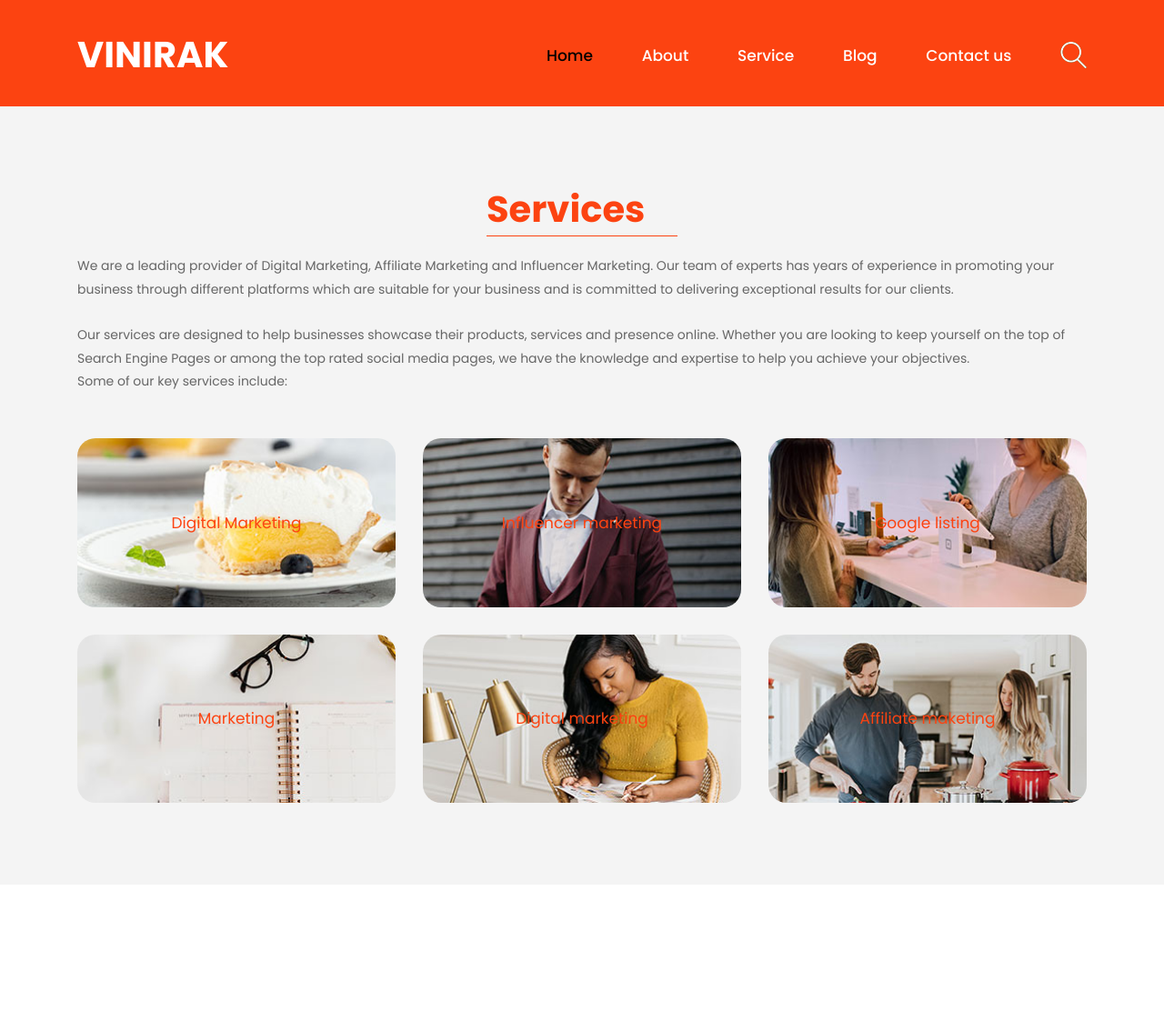
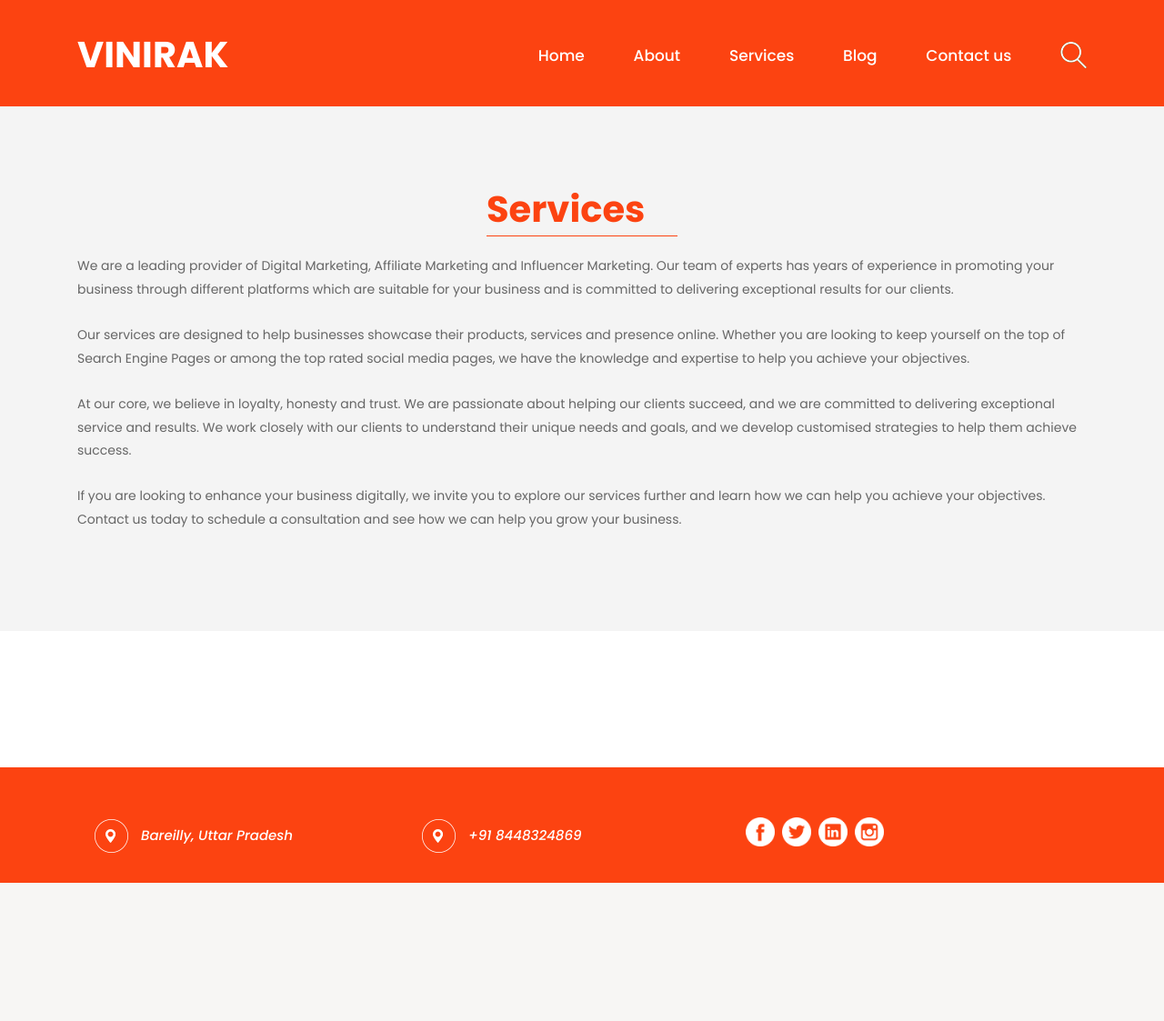
Before and after one commit to numaan7/aff, a Django app: template templates/services.html in a window 1280 px wide. Shown: the top 1123 px of the page at 91% size. After the commit the page ends 971 px from the top, so only its background shows below. Run offline with Django 3.2, Linux system fonts and the light colour scheme; the template is opened without the code that fills it, so the values that code supplies are empty; some libraries are stand-ins or nearby versions.

Commit message:
create a new page service

```diff
--- a/affiliateapp/models.py
+++ b/affiliateapp/models.py
@@ -26,6 +26,7 @@
 class Service(models.Model):
     title = models.CharField(max_length=255)
     description = models.TextField()
+    image = models.ImageField(storage=S3Boto3Storage(), default="image-link")
 
     def __str__(self):
         return self.title
--- a/affiliateapp/static/css/style.css
+++ b/affiliateapp/static/css/style.css
@@ -472,7 +472,7 @@
 }
 
 .menu-area-main li.active a {
-	color: #000;
+	/* color: #000; */
 }
 
 .right_cart_section {
--- a/affiliateapp/urls.py
+++ b/affiliateapp/urls.py
@@ -5,7 +5,7 @@
 urlpatterns = [
     path('', views.index),
     path('products', views.products),
-    path('about', views.about),
+    path('about/', views.about),
     path('services', views.services),
 
     path('client', views.client),
@@ -13,6 +13,8 @@
     path('blogs', views.blogs),
 
     path('blog/<str:posttitle>/', views.blogbytitle),
+    path('service/<str:servicetitle>/', views.servicebytitle),
+
     path('submitform/', views.submitform),
 
 
--- a/affiliateapp/views.py
+++ b/affiliateapp/views.py
@@ -33,6 +33,10 @@
     blog = Blog.objects.get(title=posttitle)
     return render(request, 'blog.html', context={'blog':blog})
 
+def servicebytitle(request, servicetitle):
+    service = Service.objects.get(title=servicetitle)
+    return render(request, 'service.html', context={'service':service})
+
 def blogs(request):
     blog = Blog.objects.all()
     return render(request, 'blogs.html', context={'allblogs':blog})
--- a/templates/base.html
+++ b/templates/base.html
@@ -49,7 +49,7 @@
                         <ul class="menu-area-main">
                            <li class="active"> <a href="/">Home</a> </li>
                            <li> <a href="/about">About</a> </li>
-                           <li> <a href="/services"> Service</a> </li>
+                           <li> <a href="/services"> Services</a> </li>
                            <li> <a href="/blogs">Blog</a> </li>
                            <li> <a href="/contact">Contact us</a> </li>
                            <li class="mean-last"> <a href="#"><img src="{% static "images/search_icon.png" %}" alt="#" /></a> </li>
--- a/templates/services.html
+++ b/templates/services.html
@@ -9,12 +9,10 @@
                <h2>Services </h2>
                <span>We are a leading provider of Digital Marketing, Affiliate Marketing and Influencer Marketing. Our team of experts has years of experience in promoting your business through different platforms which are suitable for your business and is committed to delivering exceptional results for our clients.<br><br>
 
-                  Our services are designed to help businesses showcase their products, services and presence online. Whether you are looking to keep yourself on the top of Search Engine Pages or among the top rated social media pages, we have the knowledge and expertise to help you achieve your objectives.<br>
-                  Some of our key services include:<br>
-                  {% for service in services %}
-                  <span style="font-weight:600;"> {{service.title}}</span>: {{service.description}}
-                  <br>
-                  {% endfor %}
+                  Our services are designed to help businesses showcase their products, services and presence online. Whether you are looking to keep yourself on the top of Search Engine Pages or among the top rated social media pages, we have the knowledge and expertise to help you achieve your objectives.<br><br>
+                  At our core, we believe in loyalty, honesty and trust. We are passionate about helping our clients succeed, and we are committed to delivering exceptional service and results. We work closely with our clients to understand their unique needs and goals, and we develop customised strategies to help them achieve success.
+                  <br><br>
+                  If you are looking to enhance your business digitally, we invite you to explore our services further and learn how we can help you achieve your objectives. Contact us today to schedule a consultation and see how we can help you grow your business.
 
             </div>
          </div>
@@ -22,78 +20,20 @@
    </div>
    <div class="container margin-r-l">
       <div class="row">
+         {% for service in services %}
          <div class="col-xl-4 col-lg-4 col-md-4 col-sm-12 thumb">
             <div class="service-box">
                <figure>
-                  <a href="/blog/Digital Marketing Services and Online Marketing Solutions" class="fancybox" rel="ligthbox">
-                  <img  src="{% static "images/1.jpg" %}" class="zoom img-fluid "  alt="">
+                  <a href="/service/{{service.title}}" class="fancybox" rel="ligthbox">
+                  <img  src={{service.image.url}} class="zoom img-fluid "  alt="">
                   </a>
                   <span class="hoverle">
-                  <a href="/blog/Digital Marketing Services and Online Marketing Solutions" class="fancybox" rel="ligthbox">Digital Marketing</a>
+                  <a href="/service/{{service.title}}" class="fancybox" rel="ligthbox">{{service.title}}</a>
                   </span>
                </figure>
             </div>
          </div>
-         <div class="col-xl-4 col-lg-4 col-md-4 col-sm-12 thumb">
-            <div class="service-box">
-               <figure>
-                  <a href="/blog/Influencer Marketing" class="fancybox" rel="ligthbox">
-                  <img  src="{% static "images/2.jpg" %}" class="zoom img-fluid "  alt="">
-                  </a>
-                  <span class="hoverle">
-                  <a href="/blog/Influencer Marketing" class="fancybox" rel="ligthbox">Influencer marketing</a>
-                  </span>
-               </figure>
-            </div>
-         </div>
-         <div class="col-xl-4 col-lg-4 col-md-4 col-sm-12 thumb">
-            <div class="service-box">
-               <figure>
-                  <a href="/blog/Google listing(Digital Marketing)" class="fancybox" rel="ligthbox">
-                  <img  src="{% static "images/3.jpg" %}" class="zoom img-fluid "  alt="">
-                  </a>
-                  <span class="hoverle">
-                  <a href="/blog/Google listing(Digital Marketing)" class="fancybox" rel="ligthbox">Google listing</a>
-                  </span>
-               </figure>
-            </div>
-         </div>
-         <div class="col-xl-4 col-lg-4 col-md-4 col-sm-12 thumb">
-            <div class="service-box">
-               <figure>
-                  <a href="/blog/Google listing(Digital Marketing)" class="fancybox" rel="ligthbox">
-                  <img  src="{% static "images/4.jpg" %}" class="zoom img-fluid "  alt="">
-                  </a>
-                  <span class="hoverle">
-                  <a href="/blog/Google listing(Digital Marketing)" class="fancybox" rel="ligthbox">Marketing</a>
-                  </span>
-               </figure>
-            </div>
-         </div>
-         <div class="col-xl-4 col-lg-4 col-md-4 col-sm-12 thumb">
-            <div class="service-box">
-               <figure>
-                  <a href="/blog/Affiliate Marketing" class="fancybox" rel="ligthbox">
-                  <img  src="{% static "images/5.jpg" %}" class="zoom img-fluid "  alt="">
-                  </a>
-                  <span class="hoverle">
-                  <a href="/blog/Affiliate Marketing" class="fancybox" rel="ligthbox">Digital marketing</a>
-                  </span>
-               </figure>
-            </div>
-         </div>
-         <div class="col-xl-4 col-lg-4 col-md-4 col-sm-12 thumb">
-            <div class="service-box">
-               <figure>
-                  <a href="/blog/Affiliate Marketing" class="fancybox" rel="ligthbox">
-                  <img  src="{% static "images/6.jpg" %}" class="zoom img-fluid "  alt="">
-                  </a>
-                  <span class="hoverle">
-                  <a href="/blog/Affiliate Marketing" class="fancybox" rel="ligthbox">Affiliate maketing</a>
-                  </span>
-               </figure>
-            </div>
-         </div>
+         {% endfor %}
       </div>
    </div>
 </div>
```
Also changed, not shown: templates/service.html (added, +49 -0 lines).
